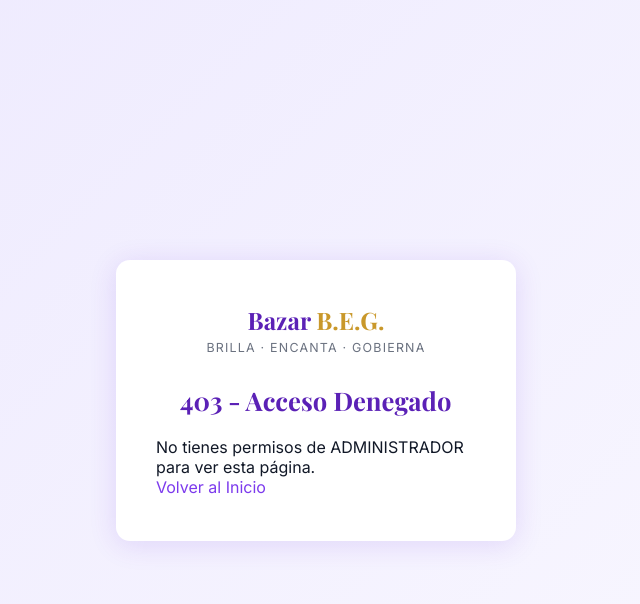
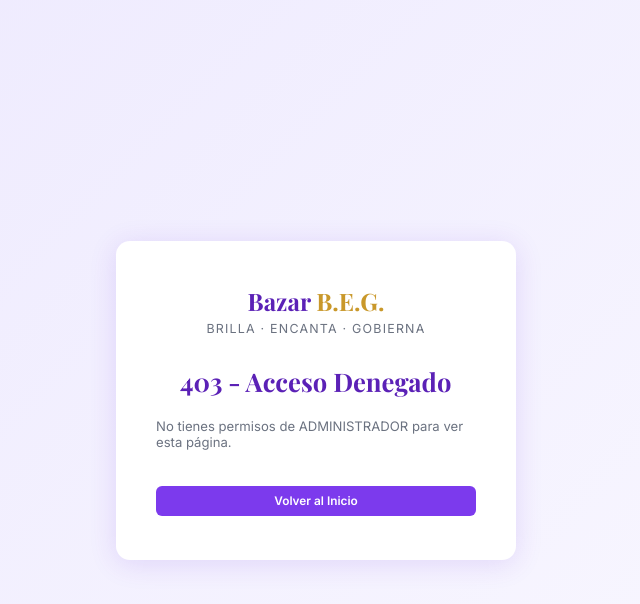
Before and after one commit to Estrella03-Orellana/BAZAR_UFG, a Flask app: page /access-denied in a window 1280 px wide. Shown: the top 604 px of the page, without its empty margins (324-964 px from the left). Run offline with Flask 3, Linux system fonts and the light colour scheme.

Commit message:
Cambios pequeños

```diff
--- a/templates/access-denied.html
+++ b/templates/access-denied.html
@@ -3,7 +3,7 @@
 <head>
   <meta charset="UTF-8" />
   <meta name="viewport" content="width=device-width, initial-scale=1.0" />
-  <title>Iniciar Sesión — Bazar B.E.G.</title>
+  <title>Acceso Denegado — Bazar B.E.G.</title>
   <link rel="stylesheet" href="{{ url_for('static', filename='css/estilos.css') }}" />
 </head>
 <body class="login-body">
@@ -15,8 +15,9 @@
     </div>
 
     <h1>403 - Acceso Denegado</h1>
-    <p>No tienes permisos de ADMINISTRADOR para ver esta página.</p>
-    <a href="/">Volver al Inicio</a>
+    <p class="detalle-cat-tag">No tienes permisos de ADMINISTRADOR para ver esta página.</p>
+    <br/>
+    <a href="/" class="btn-agregar-sm">Volver al Inicio</a>
   </div>
 
 </body>
```
